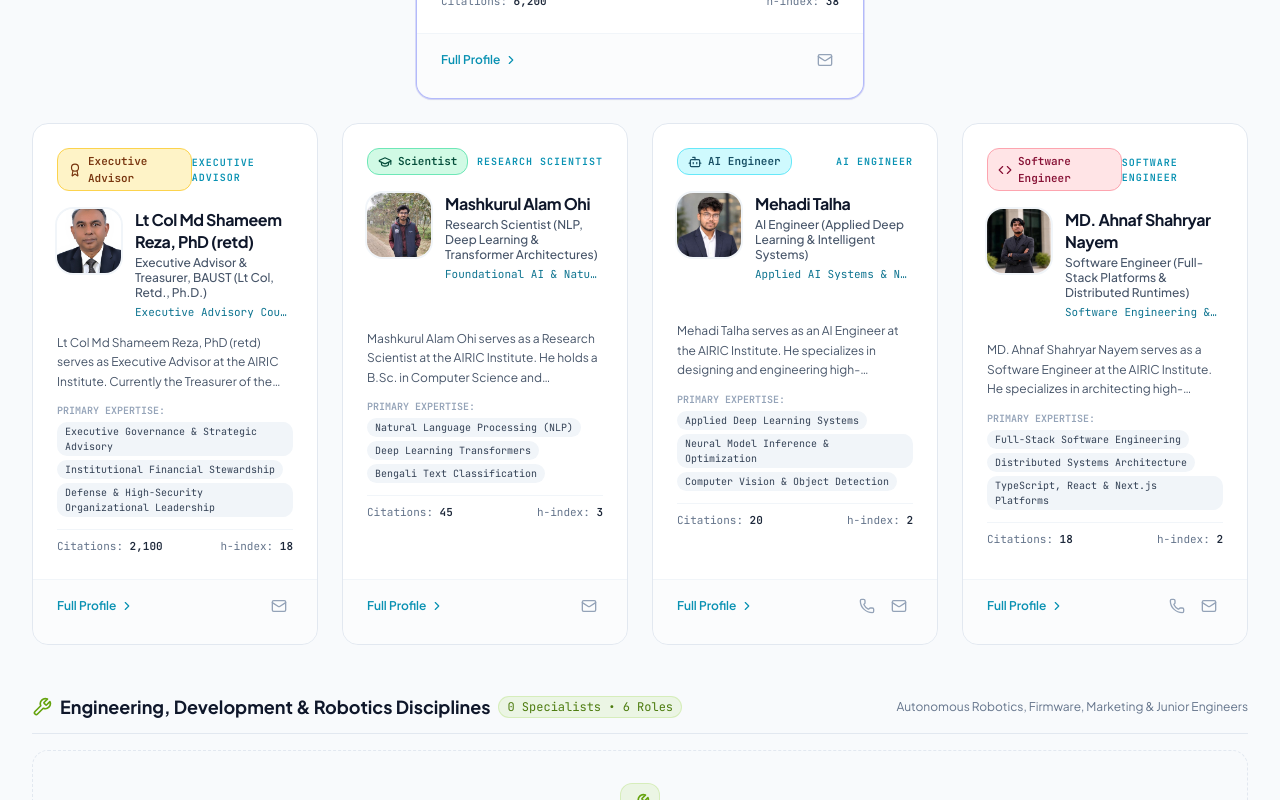
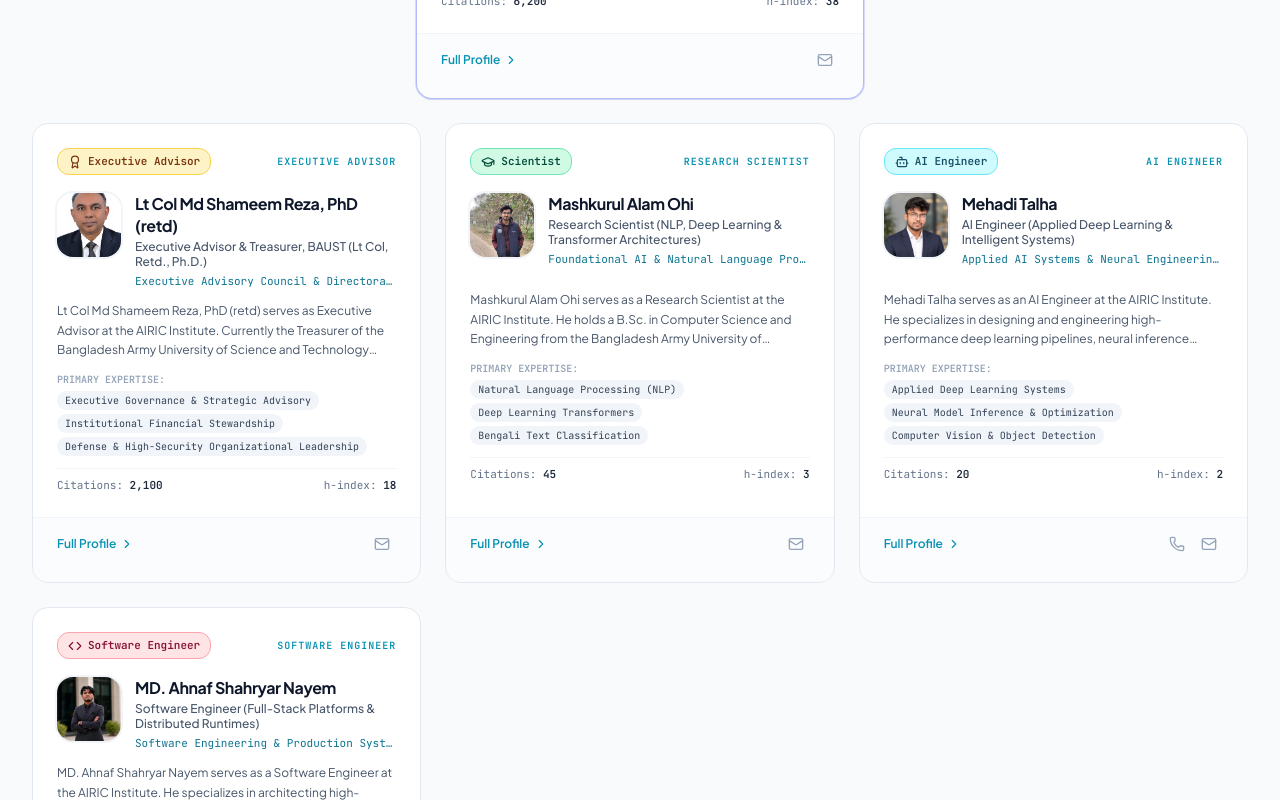
Before and after one commit to mashkurulalamohi37/Research_Center, a React (Vite) app: page /experts in a window 1280 px wide. Shown: the part 1220-2020 px from the top of the page. Built offline with nearby package versions, Linux system fonts and the light colour scheme.

Commit message:
style: enforce maximum 3 columns per row on experts page

```diff
--- a/src/pages/public/Experts.tsx
+++ b/src/pages/public/Experts.tsx
@@ -590,8 +590,6 @@ export const Experts: React.FC = () => {
                 ? 'max-w-md grid-cols-1'
                 : regularExperts.length === 2
                 ? 'max-w-3xl grid-cols-1 md:grid-cols-2'
-                : regularExperts.length === 4
-                ? 'grid-cols-1 md:grid-cols-2 xl:grid-cols-4'
                 : 'grid-cols-1 md:grid-cols-2 lg:grid-cols-3'
             }`}>
               {regularExperts.map(({ category, employee }) => renderExpertCard(category, employee, false))}
```
